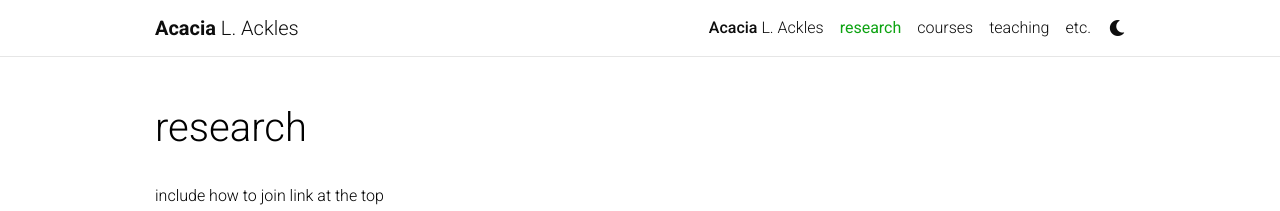
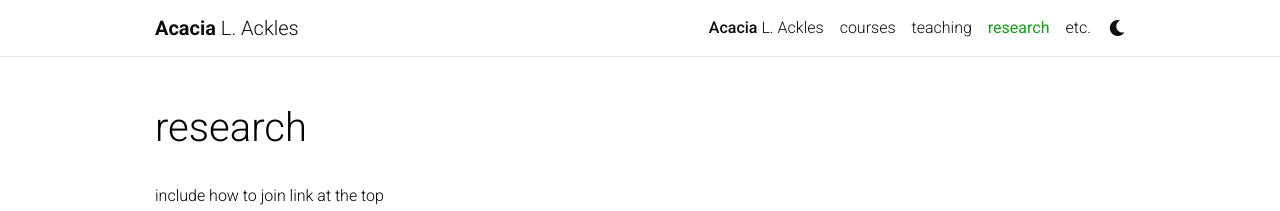
Before and after one commit to alackles/alackles.github.io, a Jekyll site: the page built from _pages/research.md, in a window 1280 px wide. Shown: the top 211 px of the page. Built offline with Jekyll 4.4.1, drawn with Linux system fonts in a browser that asks for light colours; comment, search, counter and statistics services are not loaded; a style sheet for code colours, icons or effects is not loaded.

```diff
--- a/_pages/research.md
+++ b/_pages/research.md
@@ -3,7 +3,7 @@ layout: page
 permalink: /research/
 title: research
 nav: true
-nav-order: 3
+nav_order: 3
 ---
 
 include how to join link at the top
```
Also changed, not shown: _pages/etc.md (+1 -1 lines).
